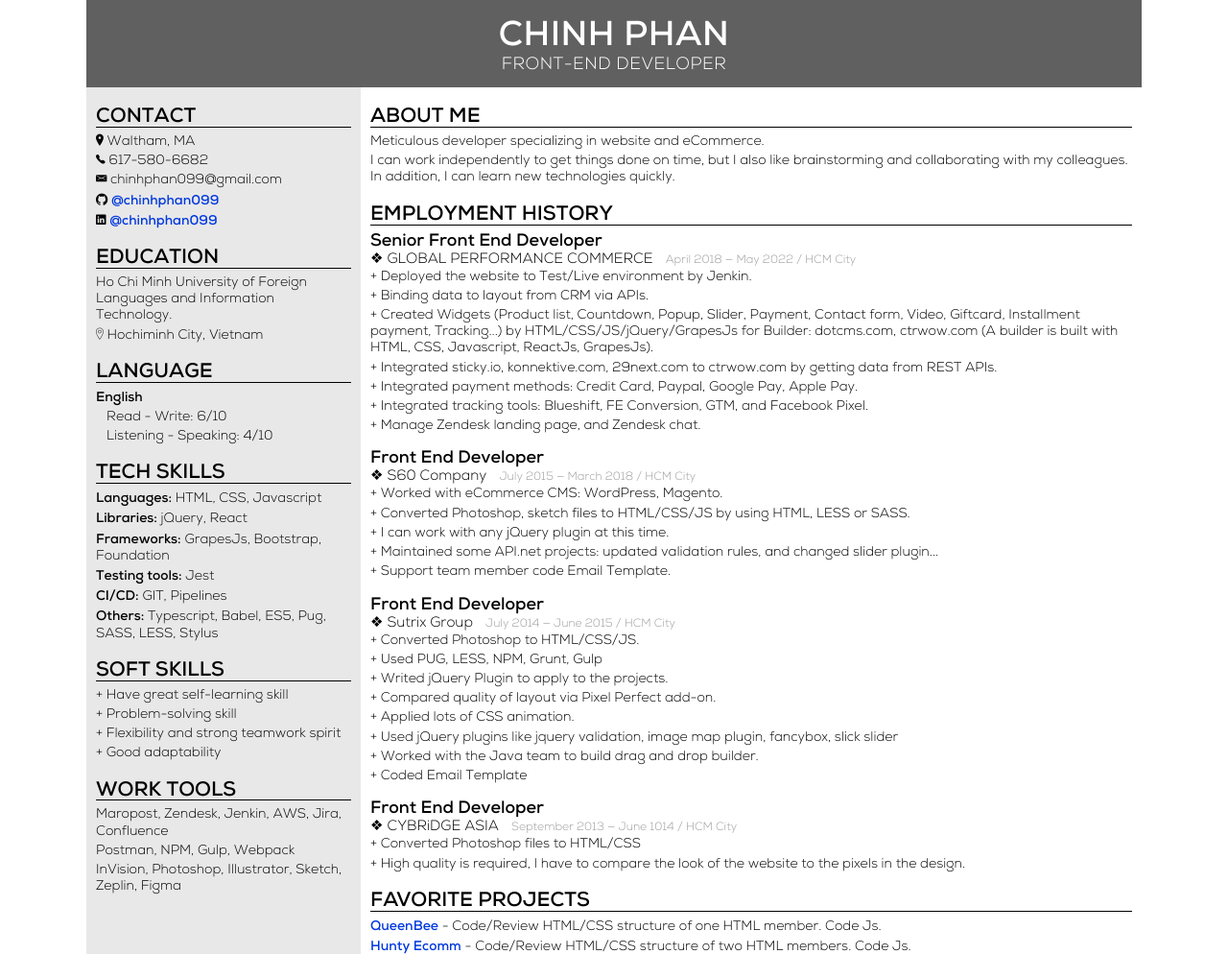
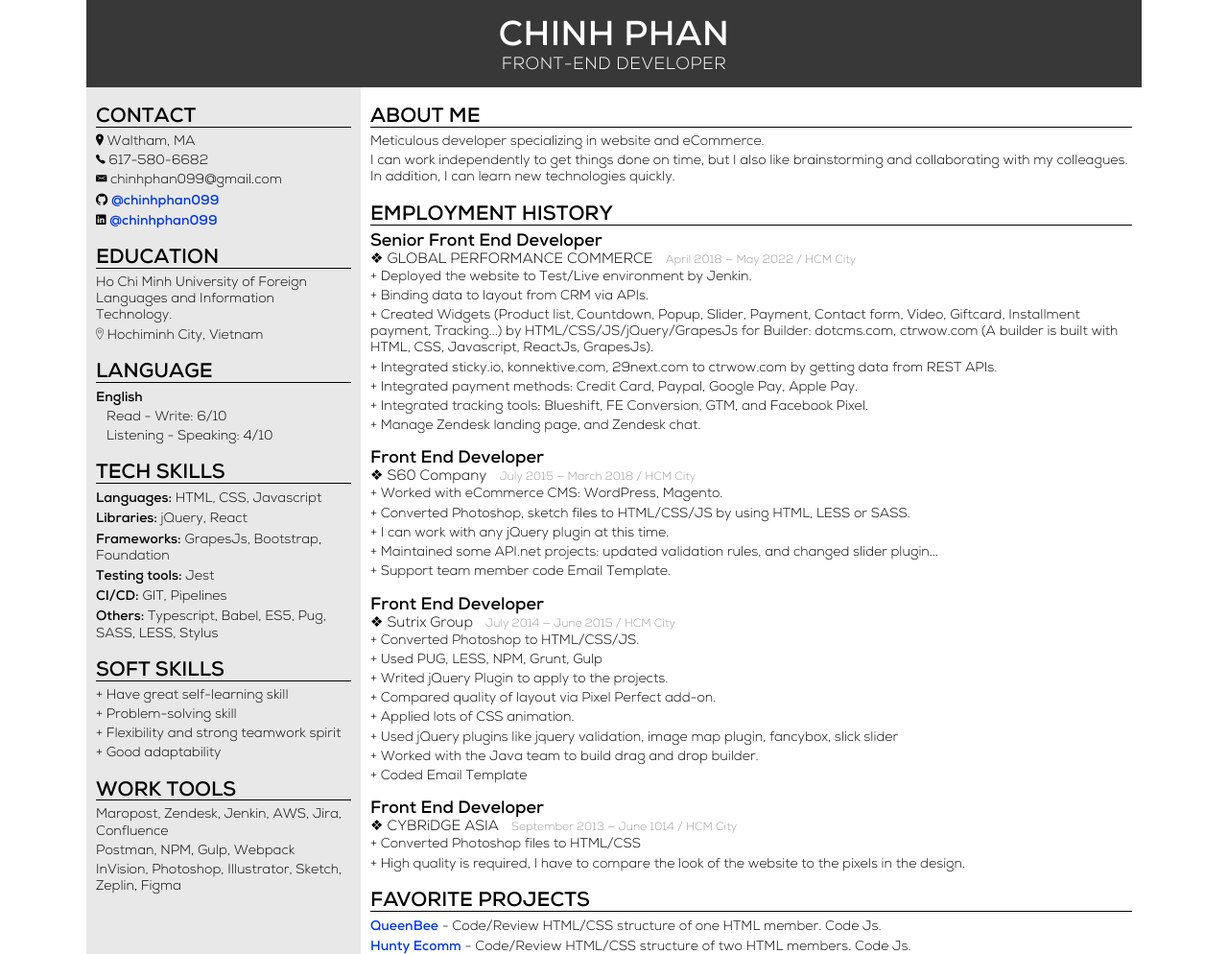
Before and after one commit to chinhphan099/chinhphan099.github.io, a plain HTML site: page resume.html in a window 1280 px wide. Shown: the whole page at 96% size. Drawn offline with nearby package versions, Linux system fonts and the light colour scheme.

Commit message:
Update background color for header

```diff
--- a/resume.html
+++ b/resume.html
@@ -46,7 +46,7 @@
     header {
       padding: 15px;
       text-align: center;
-      background-color: rgb(96, 96, 96);
+      background-color: #393838;
       color: white;
     }
     p {
```
